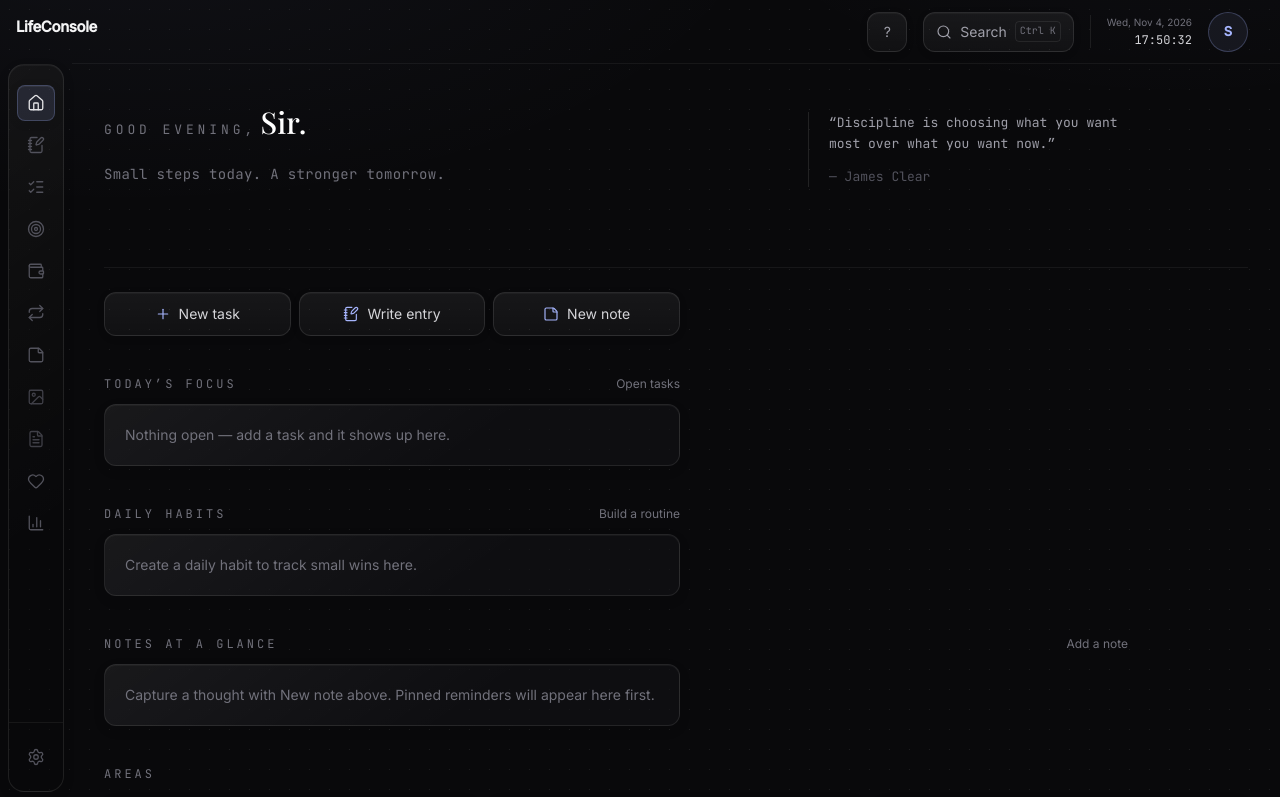
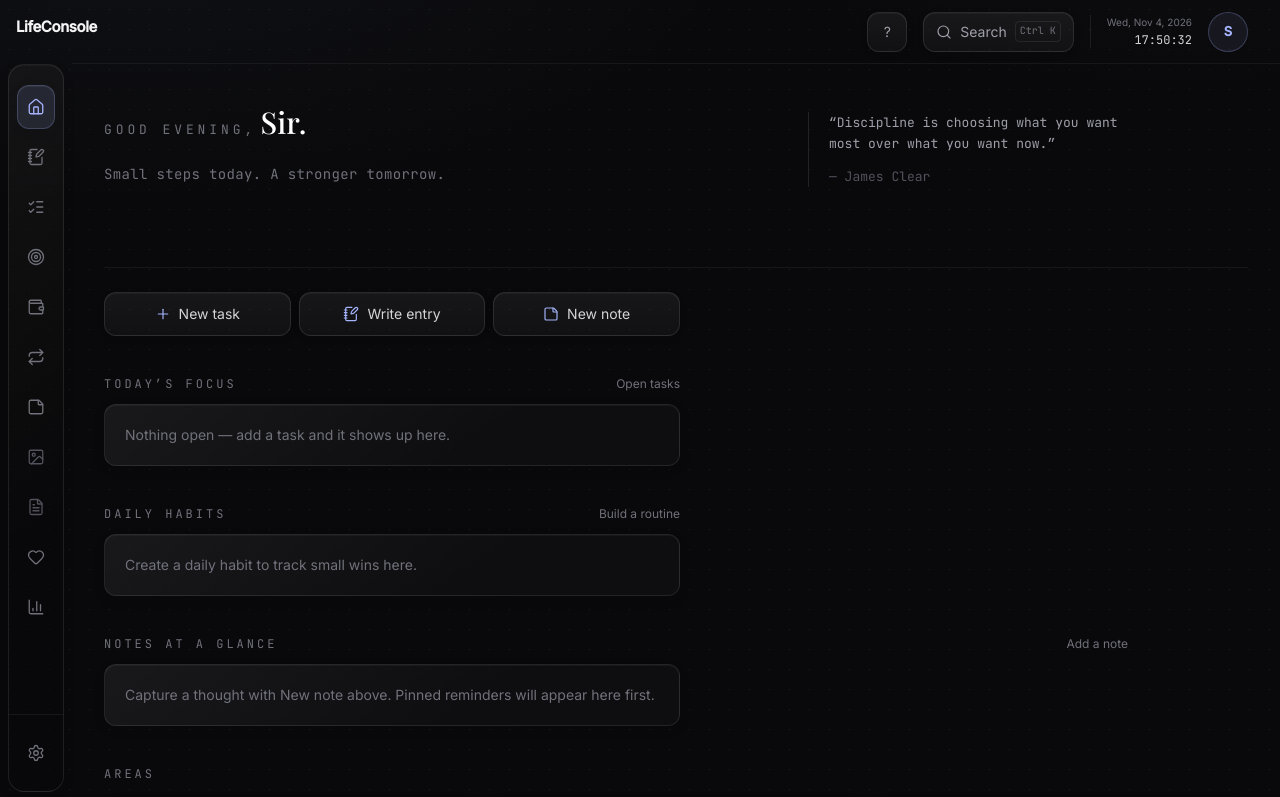
Before and after one commit to sunil-0701/LifeConsole, a React (Vite) app in the folder lifeconsole-facade/facade/: page / in a window 1280 px wide. Shown: the top 797 px of the page. Built offline with nearby package versions, Linux system fonts and the light colour scheme.

Commit message:
ui: use accessible navigation links with larger targets

```diff
--- a/lifeconsole-facade/facade/src/components/navigation/NavItem.jsx
+++ b/lifeconsole-facade/facade/src/components/navigation/NavItem.jsx
@@ -1,11 +1,10 @@
-import { matchPath, useLocation, useNavigate } from 'react-router-dom';
+import { Link, matchPath, useLocation } from 'react-router-dom';
 import { motion } from 'framer-motion';
 import { Lock } from 'lucide-react';
 import NavTooltip from '../ui/NavTooltip';
 import { prefetchSection } from './sectionChunks';
 
 function NavItem({ to, icon: Icon, label, end = false, locked = false }) {
-  const navigate = useNavigate();
   const { pathname } = useLocation();
 
   const isActive = !locked && matchPath({ path: to, end }, pathname) !== null;
@@ -16,7 +15,7 @@ function NavItem({ to, icon: Icon, label, end = false, locked = false }) {
         <span
           aria-disabled="true"
           aria-label={label}
-          className="relative flex cursor-not-allowed items-center gap-3 rounded-lg border border-transparent px-3 py-2 text-sm text-zinc-700 lg:justify-center lg:px-1"
+          className="relative flex min-h-11 cursor-not-allowed items-center gap-3 rounded-xl border border-transparent px-3 py-2 text-sm text-zinc-600 lg:justify-center lg:px-1"
         >
           <Icon className="h-[18px] w-[18px]" strokeWidth={1.75} aria-hidden="true" />
           <span className="font-medium lg:hidden">{label}</span>
@@ -29,9 +28,8 @@ function NavItem({ to, icon: Icon, label, end = false, locked = false }) {
 
   return (
     <motion.div initial="hidden" whileHover="visible">
-      <button
-        type="button"
-        onClick={() => navigate(to)}
+      <Link
+        to={to}
         onMouseEnter={() => prefetchSection(to)}
         onFocus={() => prefetchSection(to)}
         aria-label={label}
@@ -46,23 +44,23 @@ function NavItem({ to, icon: Icon, label, end = false, locked = false }) {
             : undefined
         }
         className={[
-          'group relative flex w-full items-center gap-3 rounded-lg border px-3 py-2 text-sm transition-colors duration-150 lg:justify-center lg:px-1',
+          'group relative flex min-h-11 w-full items-center gap-3 rounded-xl border px-3 py-2 text-sm transition-colors duration-150 lg:justify-center lg:px-1',
           isActive
             ? 'text-white'
-            : 'border-transparent text-zinc-500 hover:border-white/[0.07] hover:bg-white/[0.045] hover:text-zinc-200',
+            : 'border-transparent text-zinc-400 hover:border-white/[0.07] hover:bg-white/[0.045] hover:text-zinc-200',
         ].join(' ')}
       >
         <Icon
           className={[
             'h-[18px] w-[18px] shrink-0 transition-colors duration-150',
-            isActive ? 'text-zinc-200' : 'text-zinc-600 group-hover:text-zinc-400 group-focus-visible:text-zinc-400',
+            isActive ? 'text-[rgb(var(--accent-rgb))]' : 'text-zinc-500 group-hover:text-zinc-300 group-focus-visible:text-zinc-300',
           ].join(' ')}
           strokeWidth={1.75}
           aria-hidden="true"
         />
         <span className="font-medium lg:hidden">{label}</span>
         <NavTooltip label={label} />
-      </button>
+      </Link>
     </motion.div>
   );
 }
```
